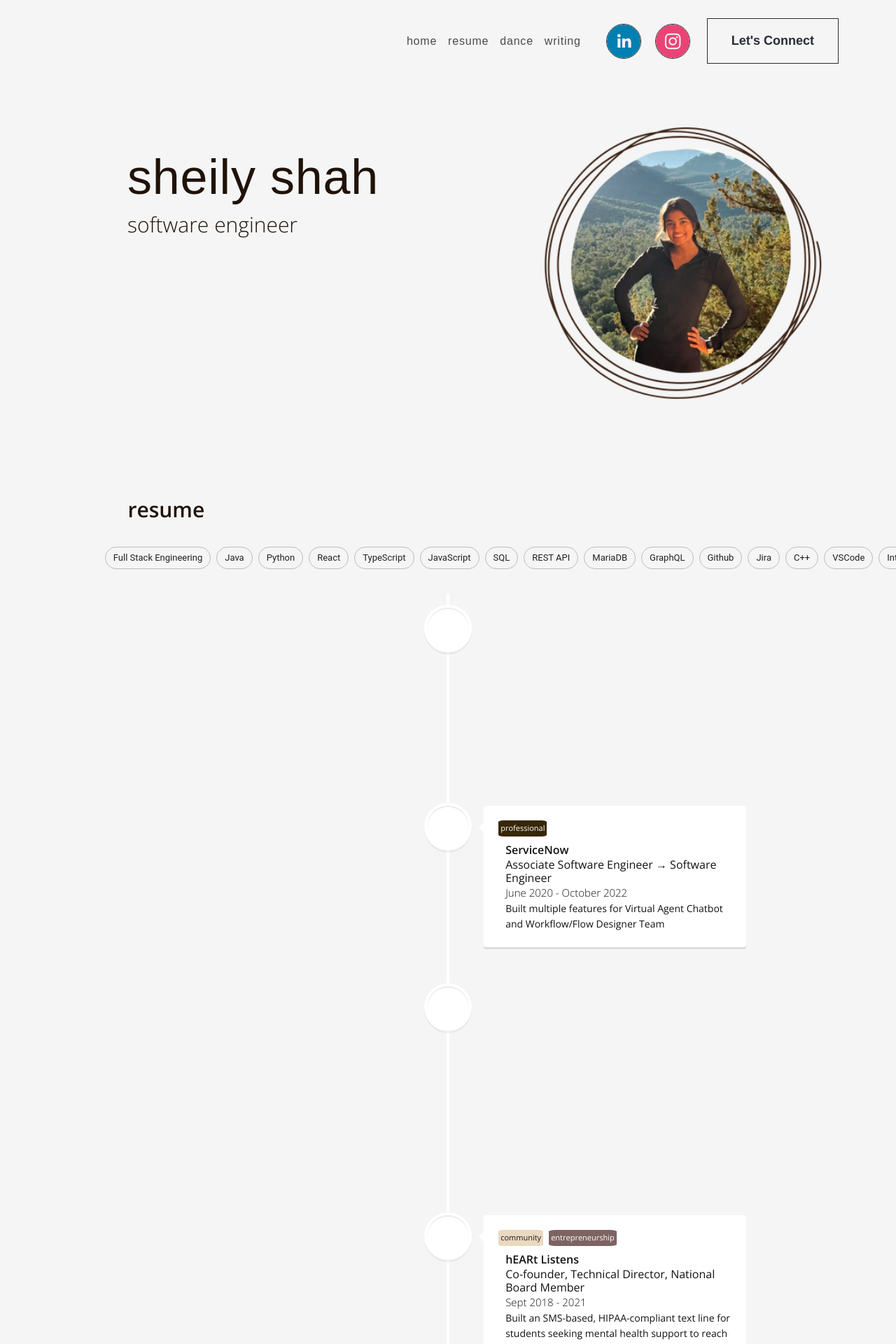
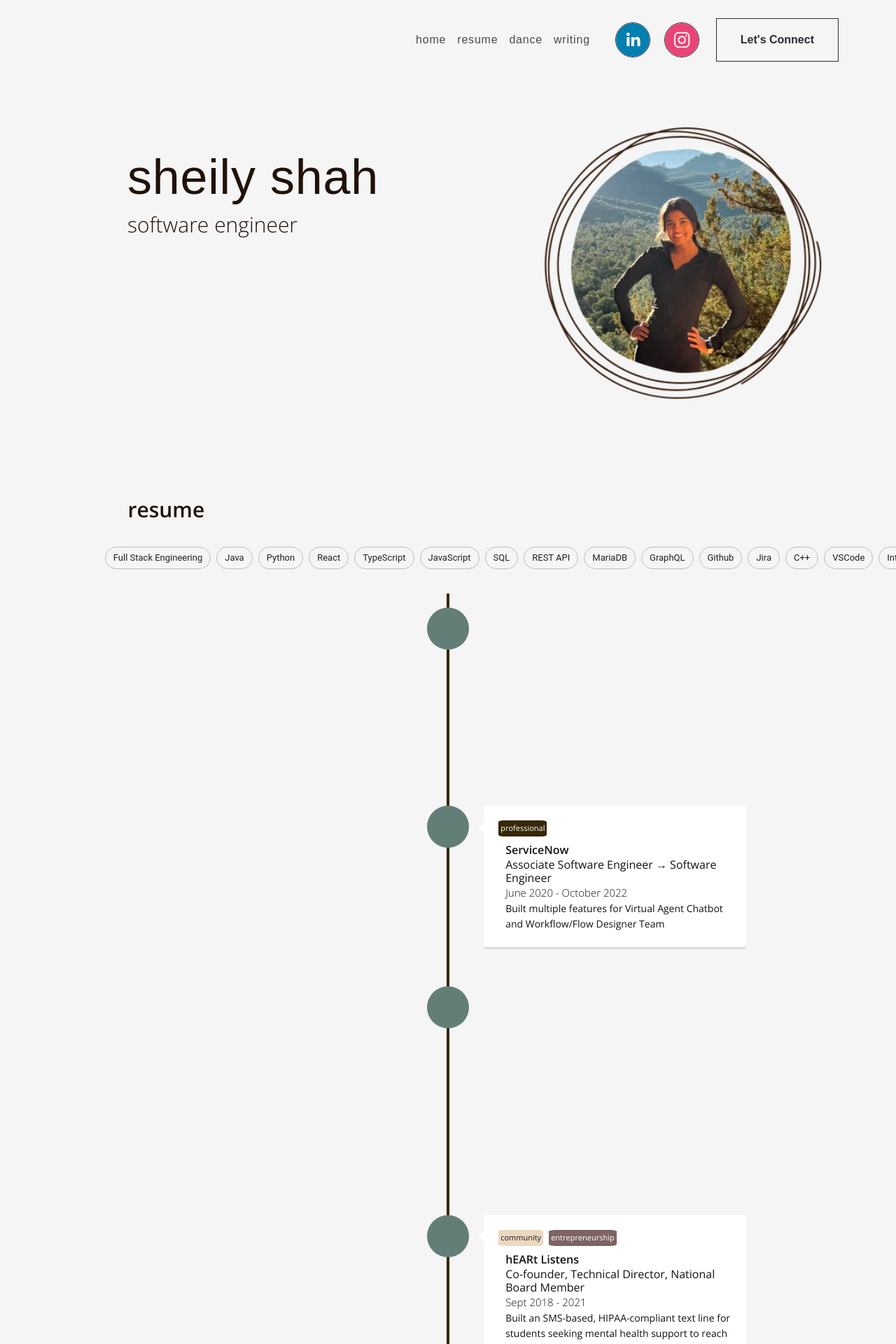
Before and after one commit to sheilyshah/personalwebsite, a React (Create React App) app in the folder personal/: page / in a window 1280 px wide. Shown: the top 1920 px of the page at 70% size. Built offline with nearby package versions, Linux system fonts and the light colour scheme.

Commit message:
weird colors

```diff
--- a/personal/src/App.css
+++ b/personal/src/App.css
@@ -73,6 +73,7 @@ span.navbar-text {
     display: flex;
     align-items: center;
 }
+
 .social-icon {
     display: inline-block;
     margin-left: 14px;
@@ -115,7 +116,7 @@ span.navbar-text {
   color: #282c34;
   border: 1px solid #282c34;
   padding: 18px 34px;
-  font-size: 18px;
+  font-size: px;
   margin-left: 18px;
 	position: relative;
 	background-color: transparent;
@@ -231,10 +232,15 @@ nav.navbar .navbar-toggler[aria-expanded="true"] .navbar-toggler-icon {
 
 /*Resume*/
 
+.vertical-timeline::before {
+  background-color: #362706  !important; /* Set the line color to black */
+}
+
 /* timeline.module.css */
 .timeline-container {
   width: 80% !important; /* Adjust the width as needed */
   padding: 20px !important;
+
 }
 
 .timeline-element {
@@ -321,10 +327,12 @@ nav.navbar .navbar-toggler[aria-expanded="true"] .navbar-toggler-icon {
 
 .timeline-icon {
   top: 0;
-  background-color: #fff; /* Adjust background color as needed */
+  background-color: #637E76; /* Adjust background color as needed */
   width: 40px; /* Adjust width and height as needed */
   height: 40px;
+  box-shadow: none !important;
 }
+
 
 .timeline-icon img {
   max-width: 100%; /* Ensure the icon fits within its container */
--- a/personal/src/components/Resume.js
+++ b/personal/src/components/Resume.js
@@ -23,6 +23,7 @@ export const Resume = () => {
     timelineElements.map(element => {
 
         let showButton = element.button !== undefined && element.button !== null && element.button !== "";
+
 
         const theme = createTheme({
             palette: {
```
Also changed, not shown: personal/src/components/Writing.js (added).
